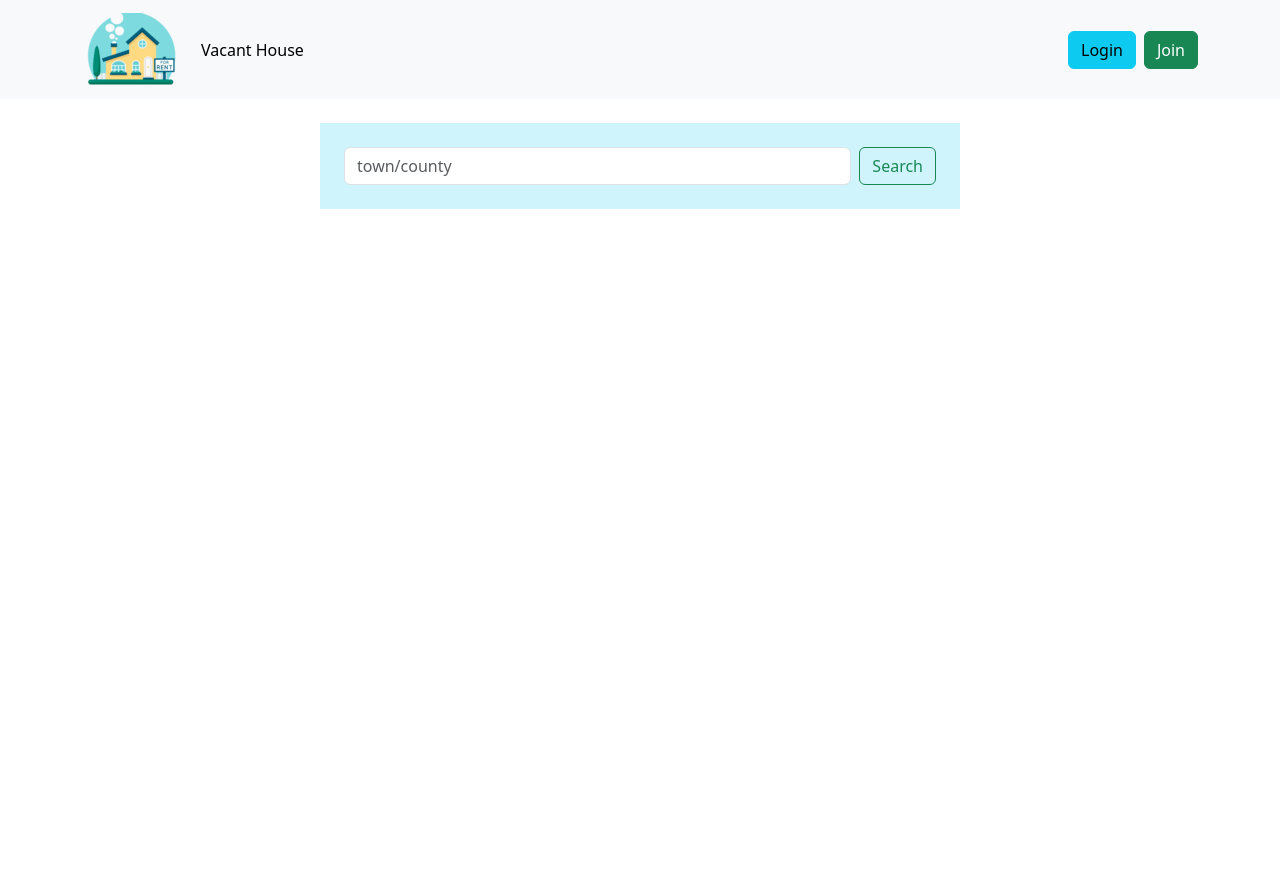
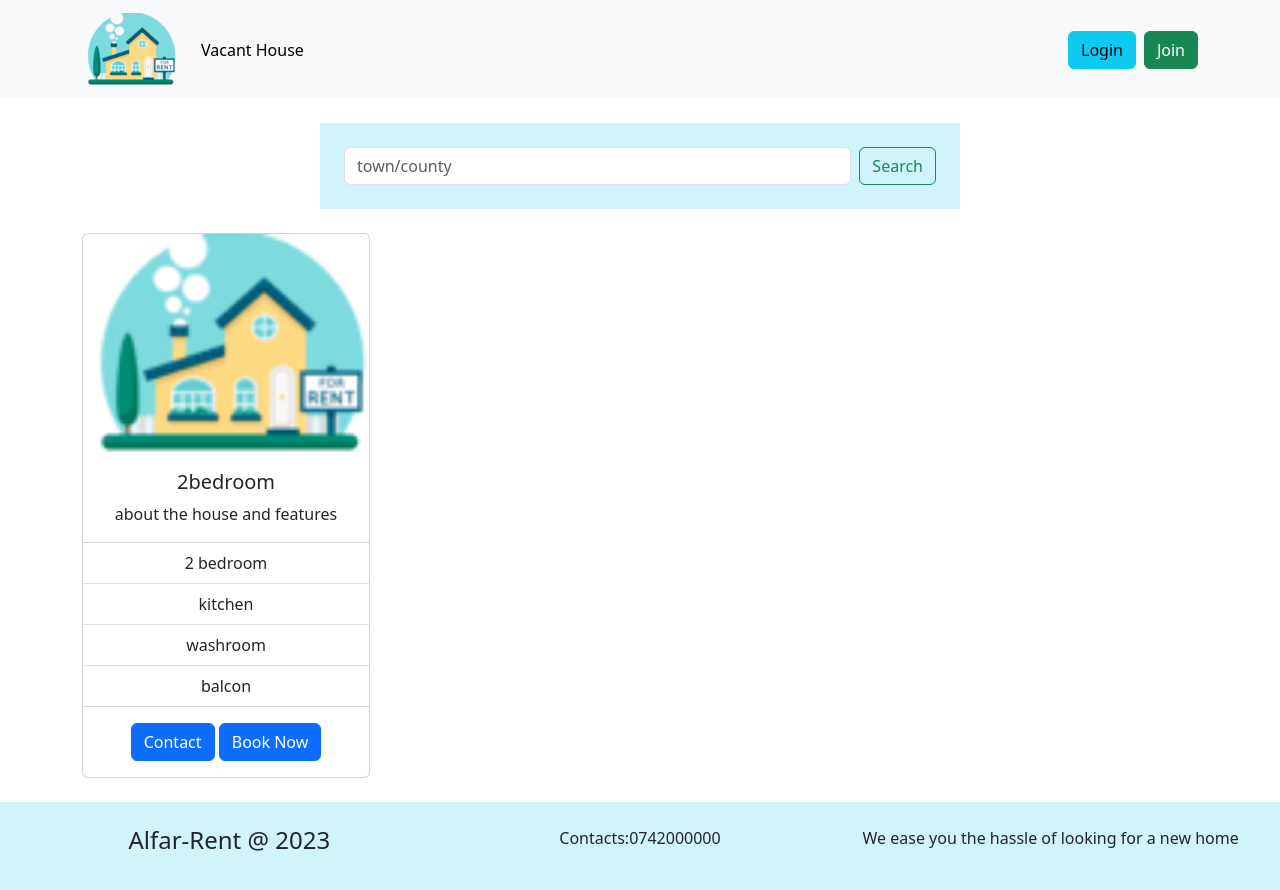
Before and after one commit to Josiahngugi/rental-management-system, a plain HTML site: page index.html in a window 1280 px wide. Before the commit the page ends 800 px from the top, so only its background shows below. Drawn offline with nearby package versions, Linux system fonts and the light colour scheme.

Commit message:
add footer with infor cards

```diff
--- a/index.html
+++ b/index.html
@@ -38,7 +38,59 @@
         <button class="btn btn-outline-success" type="submit">Search</button>
     </form>
    </div>
+<!-- end search Area -->
 
+<!-- cards with info-->
+<div class="container">
+    <div class="row text-lg-center mt-4 mb-4">
+        <div class="col-md-6 col-lg-4 ">
+            <div class="card" style="width: 18rem;">
+                <img src="asset\logo\logo.png" class="card-img-top" alt="...">
+                <div class="card-body">
+                    <h5 class="card-title"> 2bedroom </h5>
+                    <p class="card-text">about the house and features</p>
+                </div>
+                <ul class="list-group list-group-flush">
+                    <li class="list-group-item"> 2 bedroom</li>
+                    <li class="list-group-item"> kitchen</li>
+                    <li class="list-group-item"> washroom</li>
+                    <li class="list-group-item"> balcon</li>
+                </ul>
+                <div class="card-body">
+                    <a href="#" class="btn btn-primary">Contact</a>
+                    <a href="#" class="btn btn-primary">Book Now</a>
+                </div>
+            </div>
+        </div>
+        <div class="col-md-6 col-lg-4">
+
+        </div>
+        <div class="col-md-6 col-lg-4">
+
+        </div>
+    </div>
+
+</div>
+
+<!-- End  cards with info -->
+
+<!-- footer -->
+<footer class="bg-info-subtle p-lg-4">
+    <div class="container-fluid">
+        <div class="row text-lg-center">
+            <div class="col-lg-4">
+                <h4>Alfar-Rent @ 2023</h4>
+            </div>
+            <div class="col-lg-4">
+                <p>Contacts:0742000000</p>
+            </div>
+            <div class="col-lg-4">
+                <p>We ease you the hassle of looking for a new home</p>
+            </div>
+        </div>
+
+    </div>
+</footer>
 
 <script src="js/index.js"></script>
 </body>
```
